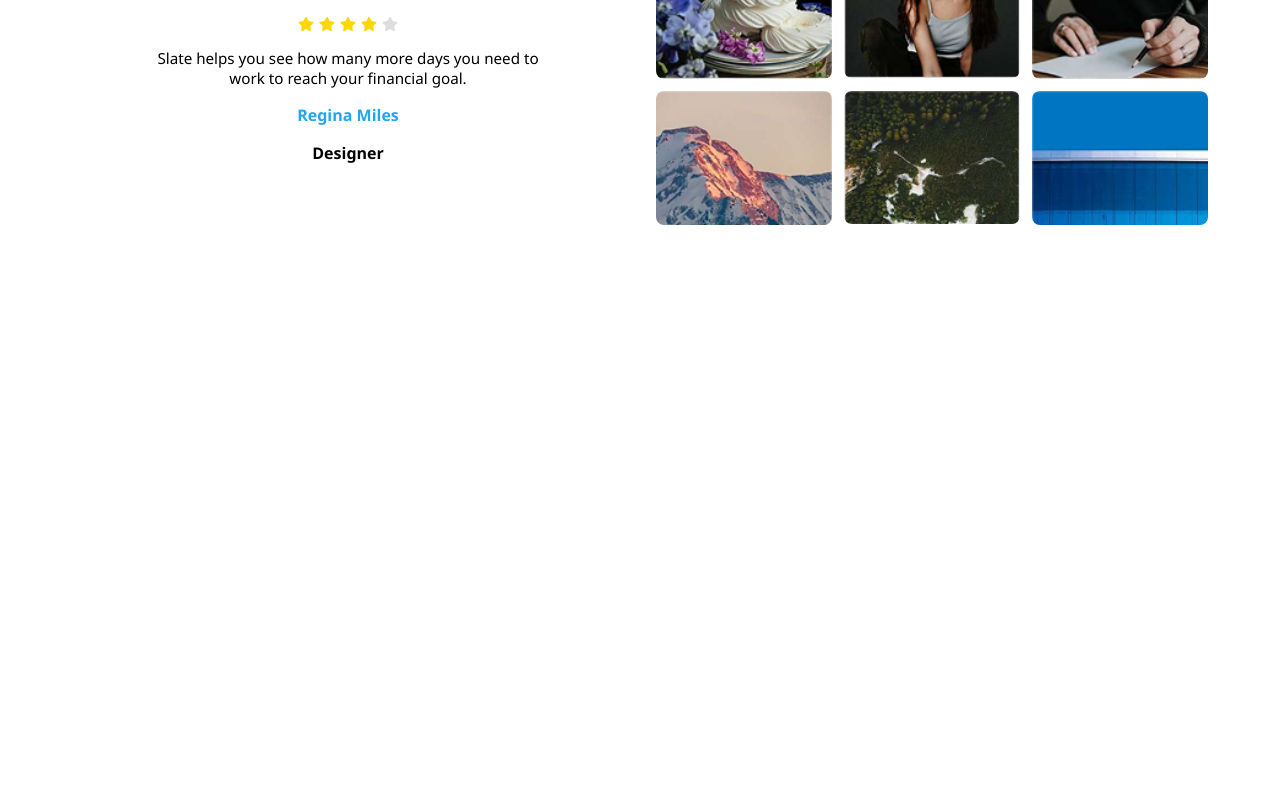
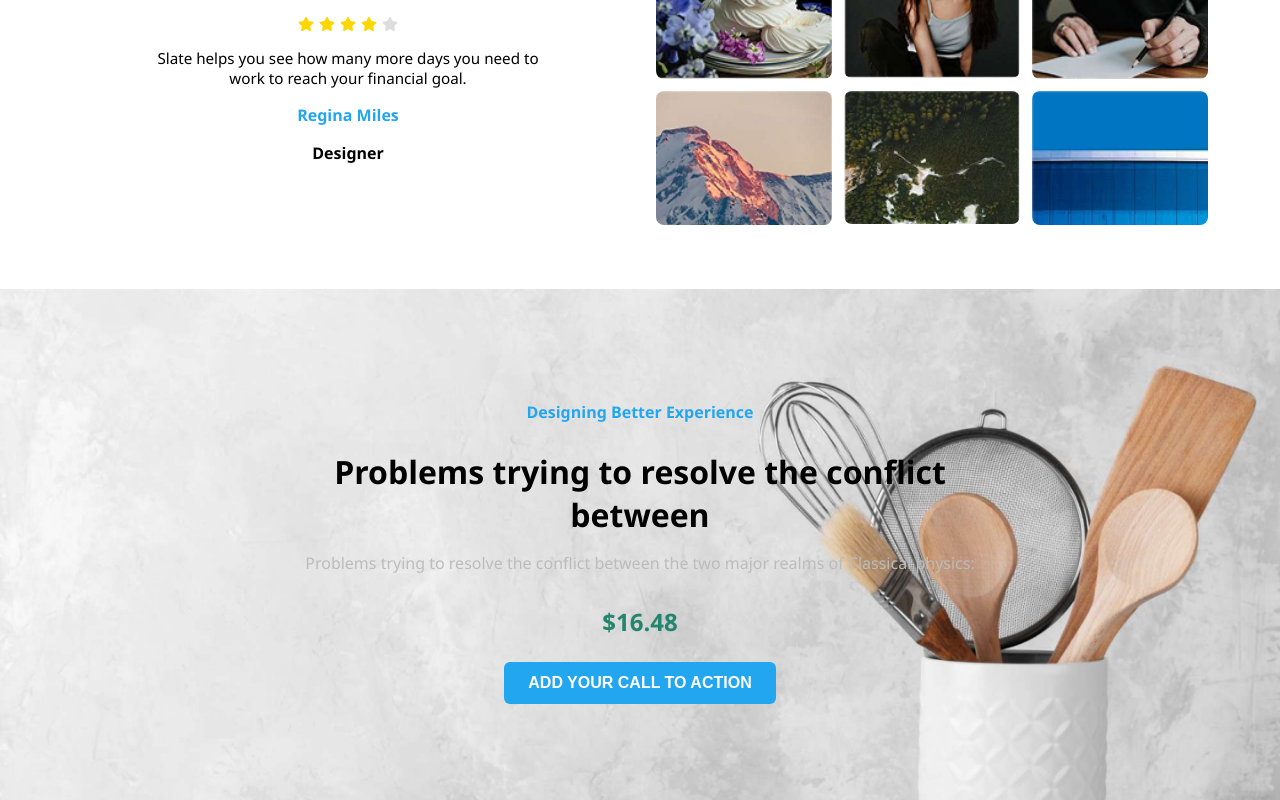
Before and after one commit to Dr-Kehn/e-commerce, a React (Vite) app: page / in a window 1280 px wide. Shown: the part 2594-3394 px from the top of the page. Before the commit the page ends 2883 px from the top, so only its background shows below. Built offline with nearby package versions, Linux system fonts and the light colour scheme; no server answers.

Commit message:
CTA section done

```diff
--- /dev/null
+++ b/src/components/CTASection.module.css
@@ -0,0 +1,60 @@
+/* src/components/CTASection.module.css */
+.ctaSection {
+  background-image: url('/images/cta-background.png'); /* replace with your actual image path */
+  background-size: cover;
+  background-position: center;
+  padding: 6rem 1rem;
+  color: #fff;
+  display: flex;
+  justify-content: center;
+  align-items: center;
+  text-align: center;
+  position: relative;
+}
+
+.overlay {
+  max-width: 700px;
+  margin: 0 auto;
+}
+
+.tagline {
+  color: #23a6f0;
+  font-weight: bold;
+  font-size: 1rem;
+  margin-bottom: 0.5rem;
+}
+
+.heading {
+  font-size: 2rem;
+  font-weight: bold;
+  margin-bottom: 0.5rem;
+  color: black;
+}
+
+.description {
+  color: #bcbcbc;
+  font-size: 1rem;
+  margin-bottom: 1rem;
+}
+
+.price {
+  color: #23856d;
+  font-size: 1.5rem;
+  font-weight: bold;
+  margin-bottom: 1.5rem;
+}
+
+.ctaButton {
+  background-color: #23a6f0;
+  color: #fff;
+  border: none;
+  padding: 0.75rem 1.5rem;
+  border-radius: 6px;
+  font-size: 1rem;
+  font-weight: 600;
+  transition: background-color 0.3s ease;
+}
+
+.ctaButton:hover {
+  background-color: #1d8dd9;
+}
--- /dev/null
+++ b/src/components/CTASection.tsx
@@ -0,0 +1,20 @@
+// src/components/CTASection.tsx
+import styles from './CTASection.module.css';
+
+const CTASection = () => {
+  return (
+    <section className={styles.ctaSection}>
+      <div className={styles.overlay}>
+        <p className={styles.tagline}>Designing Better Experience</p>
+        <h2 className={styles.heading}>Problems trying to resolve the conflict between</h2>
+        <p className={styles.description}>
+          Problems trying to resolve the conflict between the two major realms of Classical physics:
+        </p>
+        <h4 className={styles.price}>$16.48</h4>
+        <button className={styles.ctaButton}>ADD YOUR CALL TO ACTION</button>
+      </div>
+    </section>
+  );
+};
+
+export default CTASection;
--- a/src/pages/Home.tsx
+++ b/src/pages/Home.tsx
@@ -4,6 +4,7 @@ import ProductGrid from '../components/ProductGrid';
 import BestServices from '../components/BestServices';
 import FeaturedPosts from '../components/FeaturedPosts';
 import ReviewSection from '../components/ReviewSection';
+import CTASection from '../components/CTASection';
 
 const Home = () => {
   return (
@@ -13,6 +14,7 @@ const Home = () => {
       <BestServices />
       <FeaturedPosts />
       <ReviewSection />
+      <CTASection />
     </div>
   );
 };
```
Also changed, not shown: public/images/cta-background.png (renamed from public/images/background.png).
